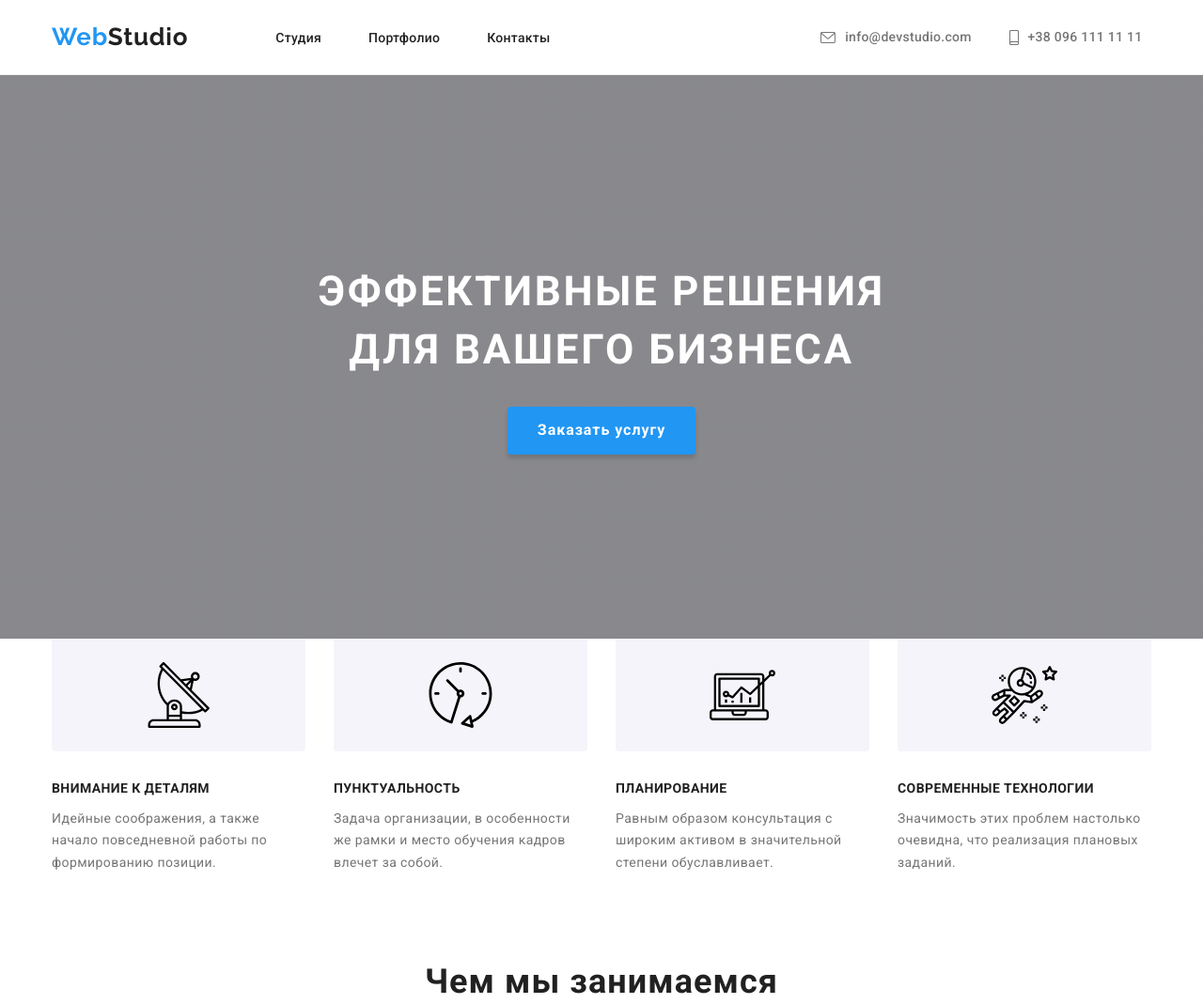
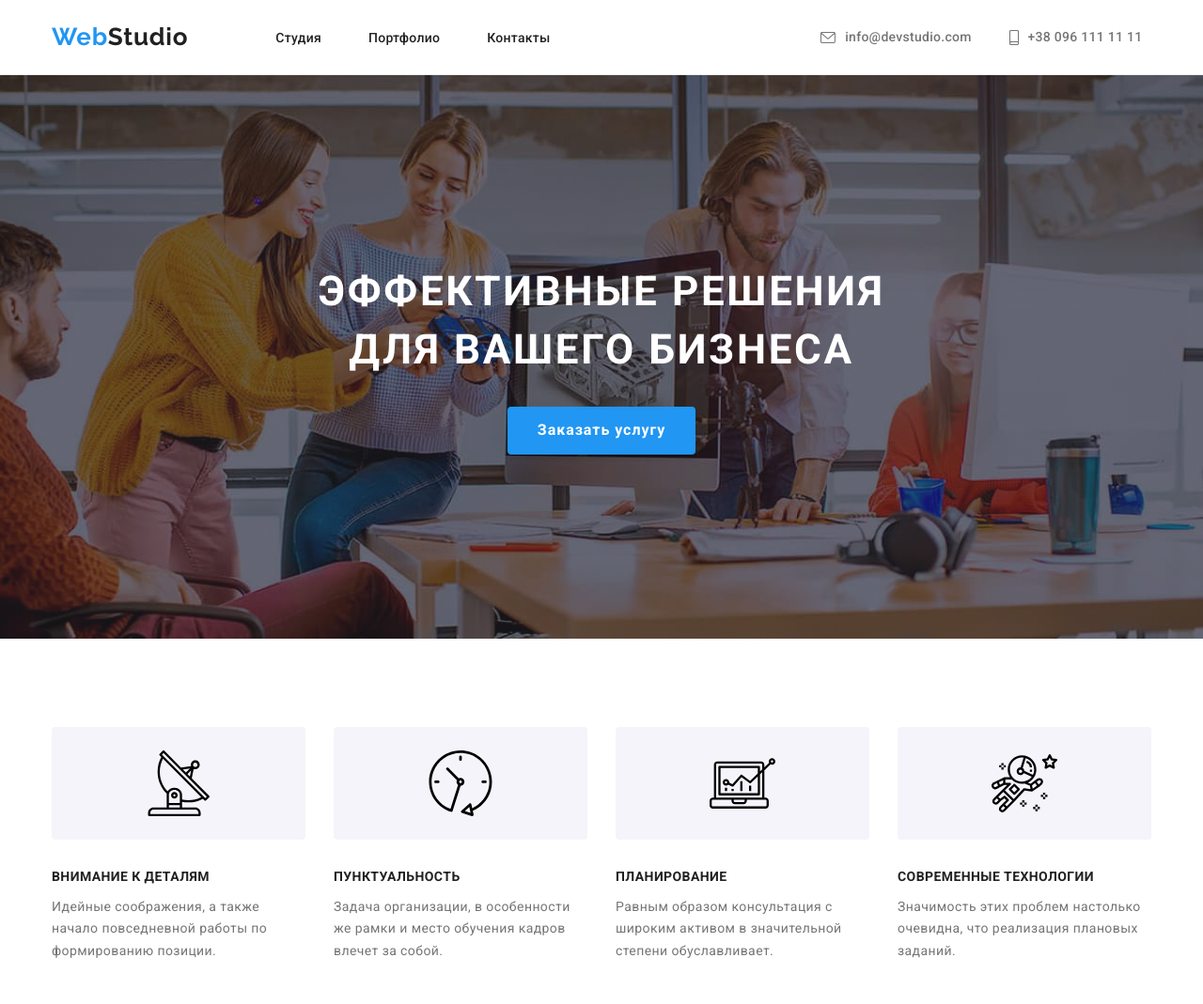
Before and after one commit to Elena-Marchenko/goit-markup-hw-04, a plain HTML site: page index.html in a window 1280 px wide. Shown: the top 1069 px of the page at 94% size. Drawn offline with nearby package versions, Linux system fonts and the light colour scheme; the site is published under a folder, as on GitHub Pages, so addresses that start at the root find nothing.

Commit message:
Исправляет пути фона

```diff
--- a/css/style.css
+++ b/css/style.css
@@ -192,12 +192,13 @@ header .address {
   height: 600px;
   margin-left: auto;
   margin-right: auto;
+  margin-bottom: 94px;
   background-image: linear-gradient(
       to right,
       rgba(47, 48, 58, 0.4),
       rgba(47, 48, 58, 0.4)
     ),
-    url(/image/background.jpg);
+    url(../image/background.jpg);
   background-repeat: no-repeat;
   background-position: center;
   background-size: cover;
@@ -206,7 +207,6 @@ header .address {
 
 .hero {
   text-align: center;
-  margin-bottom: 94px;
   padding-top: 200px;
   padding-bottom: 200px;
 }
```
